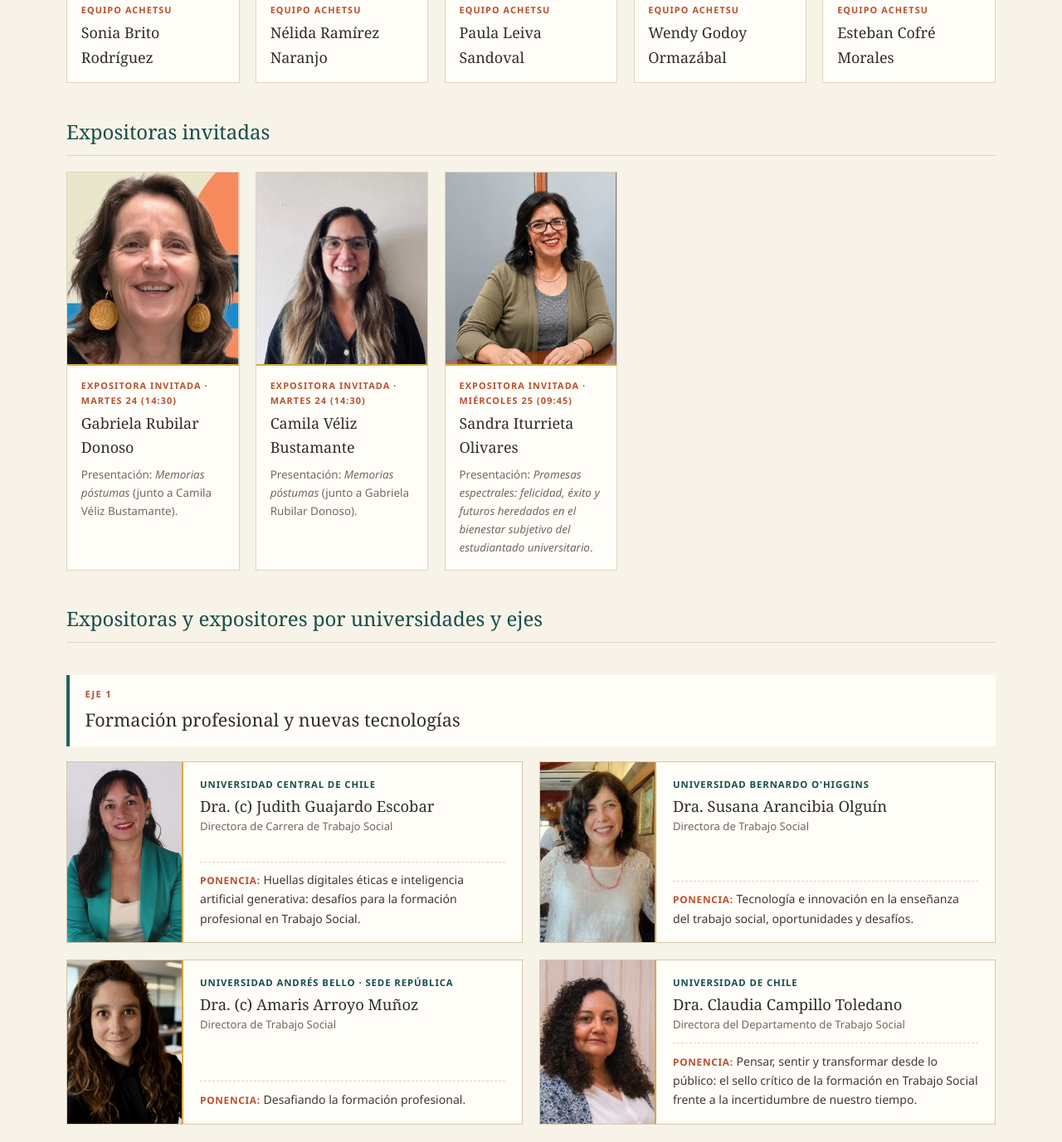
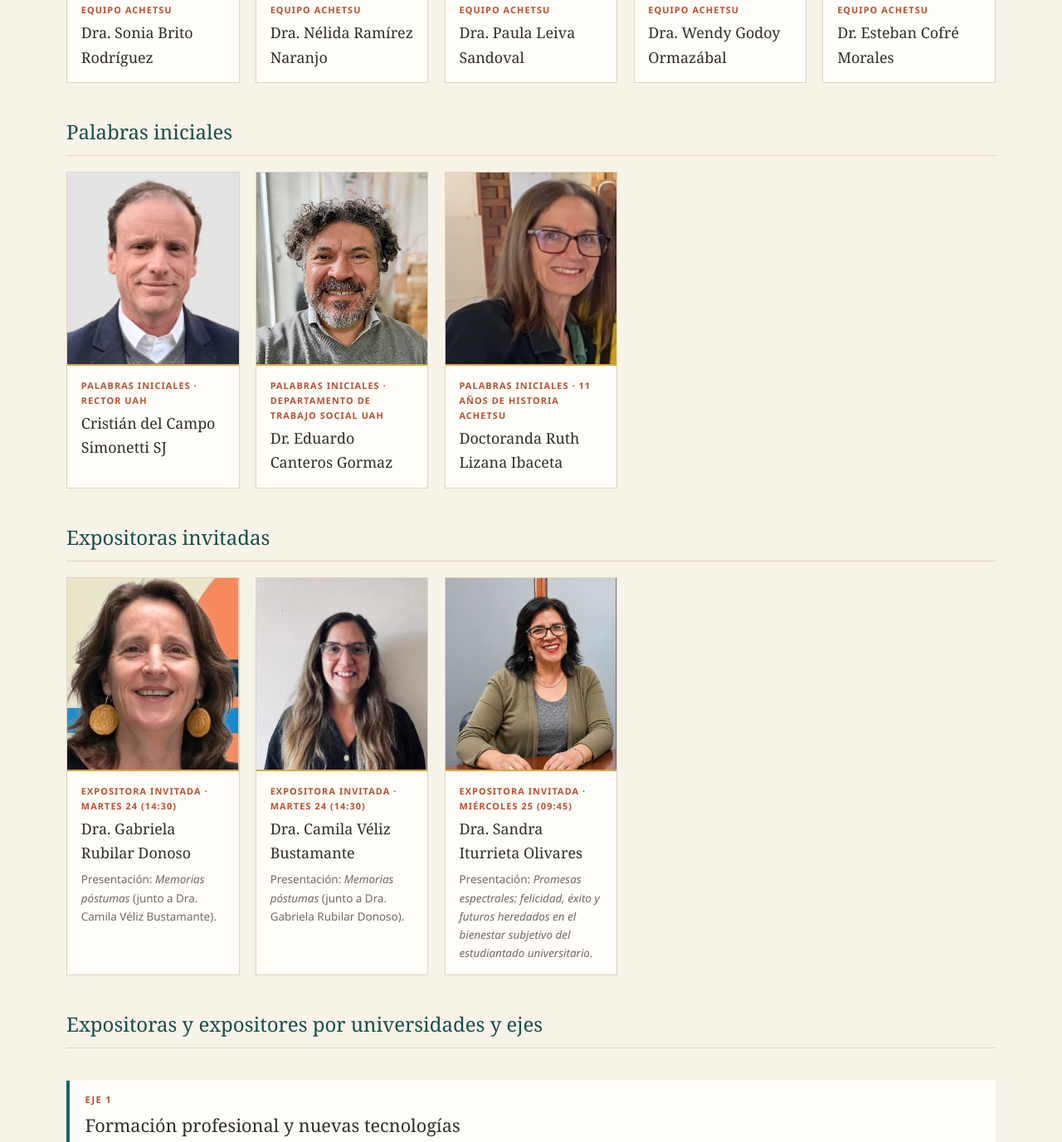
Before and after one commit to estebancofre-coy/achetsuweb, a plain HTML site: page congreso.html in a window 1280 px wide. Shown: the part 5595-6972 px from the top of the page at 83% size. Drawn offline with Linux system fonts and the light colour scheme.

Commit message:
Agregar Palabras iniciales, nuevas fotos y actualizar grados académicos en congreso.html

```diff
--- a/congreso.html
+++ b/congreso.html
@@ -1915,51 +1915,84 @@
         <div class="people-grid">
           <article class="person-card">
             <div class="person-photo">
-              <img src="assets/congreso/sonia-brito.jpg" alt="Sonia Brito Rodríguez" loading="lazy">
+              <img src="assets/congreso/sonia-brito.jpg" alt="Dra. Sonia Brito Rodríguez" loading="lazy">
             </div>
             <div class="person-info">
               <span class="person-role">Equipo ACHETSU</span>
-              <h4>Sonia Brito Rodríguez</h4>
+              <h4>Dra. Sonia Brito Rodríguez</h4>
             </div>
           </article>
 
           <article class="person-card">
             <div class="person-photo">
-              <img src="assets/congreso/nelida-ramirez.jpg" alt="Nélida Ramírez Naranjo" loading="lazy">
+              <img src="assets/congreso/nelida-ramirez.jpg" alt="Dra. Nélida Ramírez Naranjo" loading="lazy">
             </div>
             <div class="person-info">
               <span class="person-role">Equipo ACHETSU</span>
-              <h4>Nélida Ramírez Naranjo</h4>
+              <h4>Dra. Nélida Ramírez Naranjo</h4>
             </div>
           </article>
 
           <article class="person-card">
             <div class="person-photo">
-              <img src="assets/congreso/paula-leiva.png" alt="Paula Leiva Sandoval" loading="lazy">
+              <img src="assets/congreso/paula-leiva.png" alt="Dra. Paula Leiva Sandoval" loading="lazy">
             </div>
             <div class="person-info">
               <span class="person-role">Equipo ACHETSU</span>
-              <h4>Paula Leiva Sandoval</h4>
+              <h4>Dra. Paula Leiva Sandoval</h4>
             </div>
           </article>
 
           <article class="person-card">
             <div class="person-photo">
-              <img src="assets/congreso/wendy-godoy.jpg" alt="Wendy Godoy Ormazábal" loading="lazy">
+              <img src="assets/congreso/wendy-godoy.jpg" alt="Dra. Wendy Godoy Ormazábal" loading="lazy">
             </div>
             <div class="person-info">
               <span class="person-role">Equipo ACHETSU</span>
-              <h4>Wendy Godoy Ormazábal</h4>
+              <h4>Dra. Wendy Godoy Ormazábal</h4>
             </div>
           </article>
 
           <article class="person-card">
             <div class="person-photo">
-              <img src="assets/congreso/esteban-cofre.jpg" alt="Esteban Cofré Morales" loading="lazy">
+              <img src="assets/congreso/esteban-cofre.jpg" alt="Dr. Esteban Cofré Morales" loading="lazy">
             </div>
             <div class="person-info">
               <span class="person-role">Equipo ACHETSU</span>
-              <h4>Esteban Cofré Morales</h4>
+              <h4>Dr. Esteban Cofré Morales</h4>
+            </div>
+          </article>
+        </div>
+
+        <h3 class="sub-heading">Palabras iniciales</h3>
+        <div class="people-grid">
+          <article class="person-card">
+            <div class="person-photo">
+              <img src="assets/congreso/cristian-del-campo.jpg" alt="Rector Cristián del Campo Simonetti SJ" loading="lazy">
+            </div>
+            <div class="person-info">
+              <span class="person-role">Palabras iniciales · Rector UAH</span>
+              <h4>Cristián del Campo Simonetti SJ</h4>
+            </div>
+          </article>
+
+          <article class="person-card">
+            <div class="person-photo">
+              <img src="assets/congreso/eduardo-canteros.jpg" alt="Dr. Eduardo Canteros Gormaz" loading="lazy">
+            </div>
+            <div class="person-info">
+              <span class="person-role">Palabras iniciales · Departamento de Trabajo Social UAH</span>
+              <h4>Dr. Eduardo Canteros Gormaz</h4>
+            </div>
+          </article>
+
+          <article class="person-card">
+            <div class="person-photo">
+              <img src="assets/congreso/ruth-lizana.jpg" alt="Doctoranda Ruth Lizana Ibaceta" loading="lazy">
+            </div>
+            <div class="person-info">
+              <span class="person-role">Palabras iniciales · 11 años de historia ACHETSU</span>
+              <h4>Doctoranda Ruth Lizana Ibaceta</h4>
             </div>
           </article>
         </div>
@@ -1968,33 +2001,33 @@
         <div class="people-grid">
           <article class="person-card">
             <div class="person-photo">
-              <img src="assets/congreso/gabriela-rubilar.png" alt="Gabriela Rubilar Donoso" loading="lazy">
+              <img src="assets/congreso/gabriela-rubilar.png" alt="Dra. Gabriela Rubilar Donoso" loading="lazy">
             </div>
             <div class="person-info">
               <span class="person-role">Expositora invitada · Martes 24 (14:30)</span>
-              <h4>Gabriela Rubilar Donoso</h4>
-              <p>Presentación: <em>Memorias póstumas</em> (junto a Camila Véliz Bustamante).</p>
+              <h4>Dra. Gabriela Rubilar Donoso</h4>
+              <p>Presentación: <em>Memorias póstumas</em> (junto a Dra. Camila Véliz Bustamante).</p>
             </div>
           </article>
 
           <article class="person-card">
             <div class="person-photo">
-              <img src="assets/congreso/camila-veliz.jpg" alt="Camila Véliz Bustamante" loading="lazy">
+              <img src="assets/congreso/camila-veliz.jpg" alt="Dra. Camila Véliz Bustamante" loading="lazy">
             </div>
             <div class="person-info">
               <span class="person-role">Expositora invitada · Martes 24 (14:30)</span>
-              <h4>Camila Véliz Bustamante</h4>
-              <p>Presentación: <em>Memorias póstumas</em> (junto a Gabriela Rubilar Donoso).</p>
+              <h4>Dra. Camila Véliz Bustamante</h4>
+              <p>Presentación: <em>Memorias póstumas</em> (junto a Dra. Gabriela Rubilar Donoso).</p>
             </div>
           </article>
 
           <article class="person-card">
             <div class="person-photo">
-              <img src="assets/congreso/sandra-iturrieta.png" alt="Sandra Iturrieta Olivares" loading="lazy">
+              <img src="assets/congreso/sandra-iturrieta.png" alt="Dra. Sandra Iturrieta Olivares" loading="lazy">
             </div>
             <div class="person-info">
               <span class="person-role">Expositora invitada · Miércoles 25 (09:45)</span>
-              <h4>Sandra Iturrieta Olivares</h4>
+              <h4>Dra. Sandra Iturrieta Olivares</h4>
               <p>Presentación: <em>Promesas espectrales: felicidad, éxito y futuros heredados en el bienestar subjetivo del estudiantado universitario</em>.</p>
             </div>
           </article>
@@ -2010,11 +2043,11 @@
           <div class="speakers-grid">
             <article class="speaker-card">
               <div class="speaker-media">
-                <img src="assets/congreso/judith-guajardo.jpg" alt="Dra. (c) Judith Guajardo Escobar" loading="lazy">
+                <img src="assets/congreso/judith-guajardo.jpg" alt="Doctoranda Judith Guajardo Escobar" loading="lazy">
               </div>
               <div class="speaker-body">
                 <span class="speaker-inst">Universidad Central de Chile</span>
-                <h4>Dra. (c) Judith Guajardo Escobar</h4>
+                <h4>Doctoranda Judith Guajardo Escobar</h4>
                 <p class="speaker-cargo">Directora de Carrera de Trabajo Social</p>
                 <p class="speaker-paper"><strong>Ponencia:</strong> Huellas digitales éticas e inteligencia artificial generativa: desafíos para la formación profesional en Trabajo Social.</p>
               </div>
@@ -2034,11 +2067,11 @@
 
             <article class="speaker-card">
               <div class="speaker-media">
-                <img src="assets/congreso/amaris-arroyo.jpg" alt="Dra. (c) Amaris Arroyo Muñoz" loading="lazy">
+                <img src="assets/congreso/amaris-arroyo.jpg" alt="Doctoranda Amaris Arroyo Muñoz" loading="lazy">
               </div>
               <div class="speaker-body">
                 <span class="speaker-inst">Universidad Andrés Bello · Sede República</span>
-                <h4>Dra. (c) Amaris Arroyo Muñoz</h4>
+                <h4>Doctoranda Amaris Arroyo Muñoz</h4>
                 <p class="speaker-cargo">Directora de Trabajo Social</p>
                 <p class="speaker-paper"><strong>Ponencia:</strong> Desafiando la formación profesional.</p>
               </div>
@@ -2078,11 +2111,11 @@
 
             <article class="speaker-card">
               <div class="speaker-media">
-                <img src="assets/congreso/veronica-rubio.jpg" alt="Dra. (c) Verónica Rubio Aguilar" loading="lazy">
+                <img src="assets/congreso/veronica-rubio.jpg" alt="Doctoranda Verónica Rubio Aguilar" loading="lazy">
               </div>
               <div class="speaker-body">
                 <span class="speaker-inst">Universidad Santo Tomás</span>
-                <h4>Dra. (c) Verónica Rubio Aguilar</h4>
+                <h4>Doctoranda Verónica Rubio Aguilar</h4>
                 <p class="speaker-cargo">Directora Nacional de Trabajo Social</p>
                 <p class="speaker-paper"><strong>Ponencia:</strong> Encrucijadas en la formación del Trabajo Social en escenarios convulsos.</p>
               </div>
@@ -2114,11 +2147,11 @@
 
             <article class="speaker-card">
               <div class="speaker-media">
-                <img src="assets/congreso/catalina-bolivar.jpg" alt="Catalina Bolívar Patiño" loading="lazy">
+                <img src="assets/congreso/catalina-bolivar.jpg" alt="Mg. Catalina Bolívar Patiño" loading="lazy">
               </div>
               <div class="speaker-body">
                 <span class="speaker-inst">Universidad Austral de Chile · Sede Puerto Montt</span>
-                <h4>Catalina Bolívar Patiño</h4>
+                <h4>Mg. Catalina Bolívar Patiño</h4>
                 <p class="speaker-cargo">Directora de Escuela de Trabajo Social</p>
                 <p class="speaker-paper"><strong>Ponencia:</strong> Formación práctica e iniciativas estudiantiles en campos profesionales emergentes, en contextos de descentralización. Experiencias desde el sur austral.</p>
               </div>
@@ -2159,11 +2192,11 @@
 
             <article class="speaker-card speaker-duo">
               <div class="speaker-media">
-                <img src="assets/congreso/paola-rojas-fernando-cofre.jpg" alt="Dra. (c) Paola Rojas Marín y Dr. (c) Fernando Cofré Cerda" loading="lazy">
+                <img src="assets/congreso/paola-rojas-fernando-cofre.jpg" alt="Doctoranda Paola Rojas Marín y Doctorando Fernando Cofré Cerda" loading="lazy">
               </div>
               <div class="speaker-body">
                 <span class="speaker-inst">Universidad Academia de Humanismo Cristiano</span>
-                <h4>Dra. (c) Paola Rojas Marín &amp; Dr. (c) Fernando Cofré Cerda</h4>
+                <h4>Doctoranda Paola Rojas Marín &amp; Doctorando Fernando Cofré Cerda</h4>
                 <p class="speaker-cargo">Académica investigadora y representante ACHETSU · Núcleo académico Escuela de Trabajo Social</p>
                 <p class="speaker-paper"><strong>Ponencia:</strong> Ruta para la innovación curricular. Experiencia Escuela de Trabajo Social de la UAHC.</p>
               </div>
@@ -2176,7 +2209,7 @@
               <div class="speaker-body">
                 <span class="speaker-inst">Universidad Alberto Hurtado</span>
                 <h4>Dr. Rodrigo Cortés Mancilla</h4>
-                <p class="speaker-cargo">Director del Magíster en Intervención Social</p>
+                <p class="speaker-cargo">Director del Magíster Interdisciplinario en Intervención Social</p>
                 <p class="speaker-paper"><strong>Ponencia:</strong> La enseñanza del Trabajo Social por venir: entre las herencias del presente y la apertura a lo imposible.</p>
               </div>
             </article>
@@ -2209,8 +2242,9 @@
           </article>
 
           <article class="method-card">
-            <h3>3. Grupos de trabajo (liderados por las 5 universidades de cada eje)</h3>
-            <p>Las personas participantes se distribuirán en grupos de trabajo asociados a los tres ejes del Congreso, liderados por las 5 universidades que componen cada eje, para analizar los desafíos identificados y elaborar propuestas en torno a tres preguntas generales transversales:</p>
+            <h3>3. Grupos de trabajo (liderados por las universidades de cada eje)</h3>
+            <p>Las personas participantes se distribuirán en grupos de trabajo asociados a los tres ejes del Congreso, liderados por las universidades inscritas en cada eje, para analizar los desafíos identificados y elaborar propuestas en torno a tres preguntas generales transversales:</p>
+            <p><strong>Eje 1:</strong> Universidad Central de Chile, Universidad Bernardo O'Higgins, Universidad Andrés Bello (Sede República) y Universidad de Chile. <strong>Eje 2:</strong> Universidad Católica Silva Henríquez, Universidad Santo Tomás, Pontificia Universidad Católica de Chile, Universidad Autónoma de Chile (Sede Santiago) y Universidad Austral de Chile (Sede Puerto Montt). <strong>Eje 3:</strong> Universidad Católica del Maule, Universidad Miguel de Cervantes, Universidad Academia de Humanismo Cristiano y Universidad Alberto Hurtado.</p>
             <ul>
               <li>¿Cuáles son los principales desafíos que enfrenta la enseñanza del Trabajo Social?</li>
               <li>¿Qué respuestas y acciones debería promover ACHETSU?</li>
@@ -2266,14 +2300,14 @@
               <span class="schedule-time">09:45 – 10:00</span>
               <div class="schedule-body">
                 <h3>Palabras del Rector UAH</h3>
-                <p>Saludo institucional de la Universidad Alberto Hurtado.</p>
+                <p>Saludo institucional del Rector <strong>Cristián del Campo Simonetti SJ</strong>, Universidad Alberto Hurtado.</p>
               </div>
             </li>
             <li class="schedule-item">
               <span class="schedule-time">10:00 – 10:10</span>
               <div class="schedule-body">
                 <h3>11 años de historia ACHETSU</h3>
-                <p>Exposición de <strong>Ruth Lizana Ibaceta</strong> y entrega de certificados de reconocimiento a directivas anteriores de ACHETSU.</p>
+                <p>Exposición de <strong>Doctoranda Ruth Lizana Ibaceta</strong> y entrega de certificados de reconocimiento a directivas anteriores de ACHETSU.</p>
               </div>
             </li>
             <li class="schedule-item">
@@ -2283,23 +2317,23 @@
                 <p>Experiencias y desafíos de las instituciones universitarias:</p>
                 <ul class="schedule-presentations">
                   <li>
-                    <strong>Presentación 1 · Dra. (c) Judith Guajardo Escobar</strong> — Directora Carrera Trabajo Social, Universidad Central de Chile
+                    <strong>Presentación 1 · Doctoranda Judith Guajardo Escobar</strong> — Directora Carrera Trabajo Social, Universidad Central de Chile · Eje 1
                     <em>«Huellas digitales éticas e inteligencia artificial generativa: desafíos para la formación profesional en Trabajo Social»</em>
                   </li>
                   <li>
-                    <strong>Presentación 2 · Dra. Susana Arancibia Olguín</strong> — Directora Trabajo Social, Universidad Bernardo O'Higgins
+                    <strong>Presentación 2 · Dra. Susana Arancibia Olguín</strong> — Directora Trabajo Social, Universidad Bernardo O'Higgins · Eje 1
                     <em>«Tecnología e innovación en la enseñanza del trabajo social, oportunidades y desafíos»</em>
                   </li>
                   <li>
-                    <strong>Presentación 3 · Dra. (c) Amaris Arroyo Muñoz</strong> — Directora Trabajo Social, Universidad Andrés Bello (Sede República)
+                    <strong>Presentación 3 · Doctoranda Amaris Arroyo Muñoz</strong> — Directora Trabajo Social, Universidad Andrés Bello (Sede República) · Eje 1
                     <em>«Desafiando la formación profesional»</em>
                   </li>
                   <li>
-                    <strong>Presentación 4 · Dra. Claudia Campillo Toledano</strong> — Directora Departamento de Trabajo Social, Universidad de Chile
+                    <strong>Presentación 4 · Dra. Claudia Campillo Toledano</strong> — Directora Departamento de Trabajo Social, Universidad de Chile · Eje 1
                     <em>«Pensar, sentir y transformar desde lo público: el sello crítico de la formación en Trabajo Social frente a la incertidumbre de nuestro tiempo»</em>
                   </li>
                   <li>
-                    <strong>Presentación 5 · Dra. Karina Gatica Chandía</strong> — Directora Carrera Trabajo Social, Universidad Autónoma de Chile (Sede Santiago)
+                    <strong>Presentación 5 · Dra. Karina Gatica Chandía</strong> — Directora Carrera Trabajo Social, Universidad Autónoma de Chile (Sede Santiago) · Eje 2
                     <em>«Rumbos de la Intervención Profesional»</em>
                   </li>
                 </ul>
@@ -2316,7 +2350,7 @@
               <span class="schedule-time">14:30 – 14:50</span>
               <div class="schedule-body">
                 <h3>Expositoras invitadas: Memorias póstumas</h3>
-                <p>Presentación de <strong>Gabriela Rubilar Donoso</strong> y <strong>Camila Véliz Bustamante</strong>.</p>
+                <p>Presentación de <strong>Dra. Gabriela Rubilar Donoso</strong> y <strong>Dra. Camila Véliz Bustamante</strong>.</p>
               </div>
             </li>
             <li class="schedule-item">
@@ -2326,15 +2360,15 @@
                 <p>Experiencias y desafíos de las instituciones universitarias:</p>
                 <ul class="schedule-presentations">
                   <li>
-                    <strong>Presentación 1 · Catalina Bolívar Patiño</strong> — Directora de Escuela de Trabajo Social, Universidad Austral de Chile (Sede Puerto Montt)
+                    <strong>Presentación 1 · Mg. Catalina Bolívar Patiño</strong> — Directora de Escuela de Trabajo Social, Universidad Austral de Chile (Sede Puerto Montt) · Eje 2
                     <em>«Formación práctica e iniciativas estudiantiles en campos profesionales emergentes, en contextos de descentralización. Experiencias desde el sur austral»</em>
                   </li>
                   <li>
-                    <strong>Presentación 2 · Dra. M. Olaya Grau Rengifo</strong> — Directora Escuela de Trabajo Social, Pontificia Universidad Católica de Chile
+                    <strong>Presentación 2 · Dra. M. Olaya Grau Rengifo</strong> — Directora Escuela de Trabajo Social, Pontificia Universidad Católica de Chile · Eje 2
                     <em>«Formar sin fragmentar y pensar a largo plazo en Trabajo Social»</em>
                   </li>
                   <li>
-                    <strong>Presentación 3 · Mg. Ana María González Flores</strong> — Jefa de Carrera Trabajo Social, Universidad Católica Cardenal Silva Henríquez
+                    <strong>Presentación 3 · Mg. Ana María González Flores</strong> — Jefa de Carrera Trabajo Social, Universidad Católica Cardenal Silva Henríquez · Eje 2
                     <em>«Entre continuidades y transformaciones: configuraciones del campo de intervención social y sus horizontes profesionales»</em>
                   </li>
                 </ul>
@@ -2362,7 +2396,7 @@
             <li class="schedule-item">
               <span class="schedule-time">09:45 – 10:05</span>
               <div class="schedule-body">
-                <h3>Expositora invitada: Sandra Iturrieta Olivares</h3>
+                <h3>Expositora invitada: Dra. Sandra Iturrieta Olivares</h3>
                 <p>Ponencia: <em>«Promesas espectrales: felicidad, éxito y futuros heredados en el bienestar subjetivo del estudiantado universitario»</em>.</p>
               </div>
             </li>
@@ -2373,23 +2407,23 @@
                 <p>Experiencias y desafíos de las instituciones universitarias:</p>
                 <ul class="schedule-presentations">
                   <li>
-                    <strong>Presentación 1 · Dra. Karen Olivares</strong> — Directora Carrera Trabajo Social, Universidad Católica del Maule
+                    <strong>Presentación 1 · Dra. Karen Olivares</strong> — Directora Carrera Trabajo Social, Universidad Católica del Maule · Eje 3
                     <em>«Repensar el trabajo social desde el género: desafíos contemporáneos para la formación e intervención profesional»</em>
                   </li>
                   <li>
-                    <strong>Presentación 2 · Dra. (c) Verónica Rubio Aguilar</strong> — Directora Nacional Trabajo Social, Universidad Santo Tomás
+                    <strong>Presentación 2 · Doctoranda Verónica Rubio Aguilar</strong> — Directora Nacional Trabajo Social, Universidad Santo Tomás · Eje 2
                     <em>«Encrucijadas en la formación del Trabajo Social en escenarios convulsos»</em>
                   </li>
                   <li>
-                    <strong>Presentación 3 · Mg. José Hernández Zamorano &amp; Mg. José Luis Gómez Catalán</strong> — Director (I) y Coordinador Académico Escuela de Trabajo Social, Universidad Miguel de Cervantes
+                    <strong>Presentación 3 · Mg. José Hernández Zamorano &amp; Mg. José Luis Gómez Catalán</strong> — Director (I) y Coordinador Académico Escuela de Trabajo Social, Universidad Miguel de Cervantes · Eje 3
                     <em>«Más allá de los nuevos campos de intervención: repensando el trabajo social futuro»</em>
                   </li>
                   <li>
-                    <strong>Presentación 4 · Dra. (c) Paola Rojas Marín &amp; Dr. (c) Fernando Cofré Cerda</strong> — Representante ACHETSU y Núcleo Académico Escuela de Trabajo Social, Universidad Academia de Humanismo Cristiano
+                    <strong>Presentación 4 · Doctoranda Paola Rojas Marín &amp; Doctorando Fernando Cofré Cerda</strong> — Representante ACHETSU y Núcleo Académico Escuela de Trabajo Social, Universidad Academia de Humanismo Cristiano · Eje 3
                     <em>«Ruta para la innovación curricular. Experiencia Escuela de Trabajo Social de la UAHC»</em>
                   </li>
                   <li>
-                    <strong>Presentación 5 · Dr. Rodrigo Cortés Mancilla</strong> — Director Magíster en Intervención Social, Universidad Alberto Hurtado
+                    <strong>Presentación 5 · Dr. Rodrigo Cortés Mancilla</strong> — Director Magíster Interdisciplinario en Intervención Social, Universidad Alberto Hurtado · Eje 3
                     <em>«La enseñanza del Trabajo Social por venir: entre las herencias del presente y la apertura a lo imposible»</em>
                   </li>
                 </ul>
@@ -2399,7 +2433,7 @@
               <span class="schedule-time">11:50 – 13:30</span>
               <div class="schedule-body">
                 <h3>Conversatorio y grupos de trabajo: ¿Qué Trabajo Social necesitamos formar para los nuevos escenarios?</h3>
-                <p>Trabajo deliberativo con el formulario de preguntas de los tres ejes, liderado por las 5 universidades que componen cada eje.</p>
+                <p>Trabajo deliberativo con el formulario de preguntas de los tres ejes, liderado por las universidades inscritas en cada eje.</p>
               </div>
             </li>
             <li class="schedule-item">
```
Also changed, not shown: assets/congreso/cristian-del-campo.jpg (added), assets/congreso/eduardo-canteros.jpg (added), assets/congreso/paula-leiva.png, assets/congreso/ruth-lizana.jpg (added).
